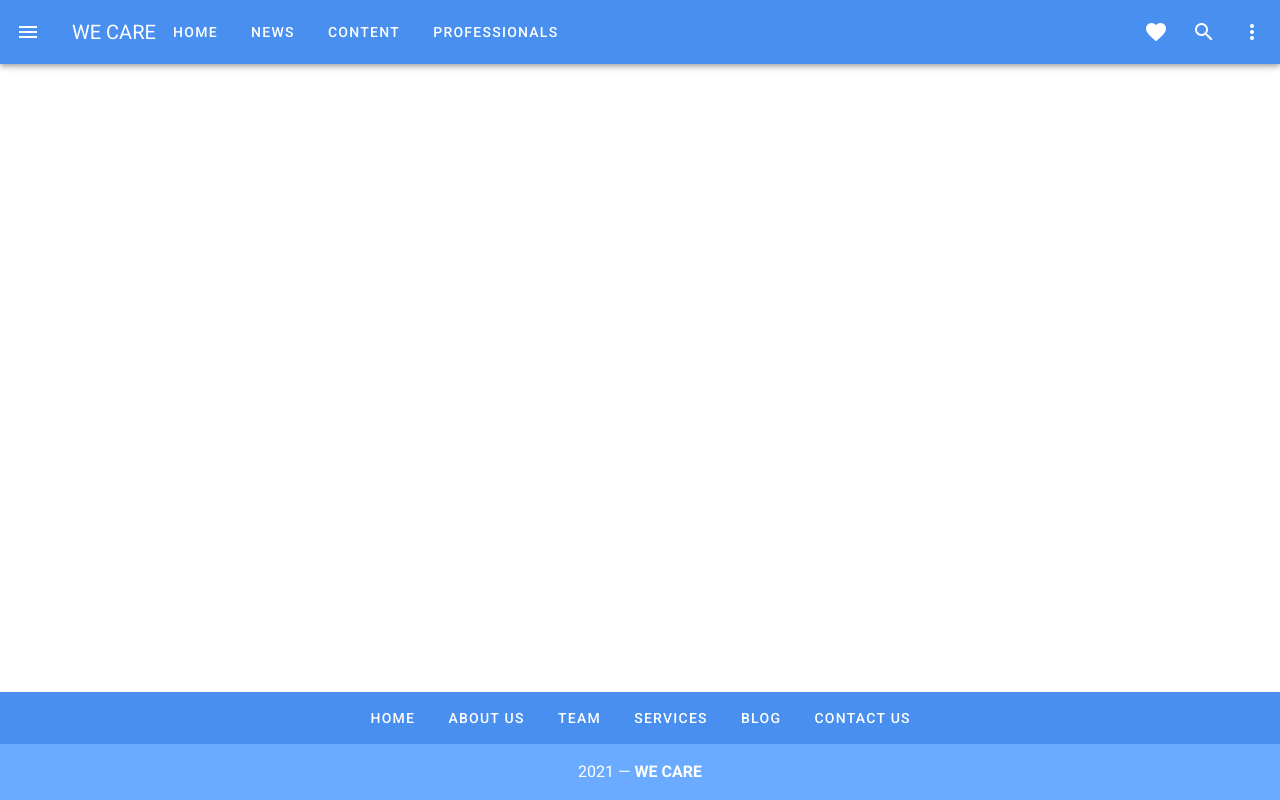
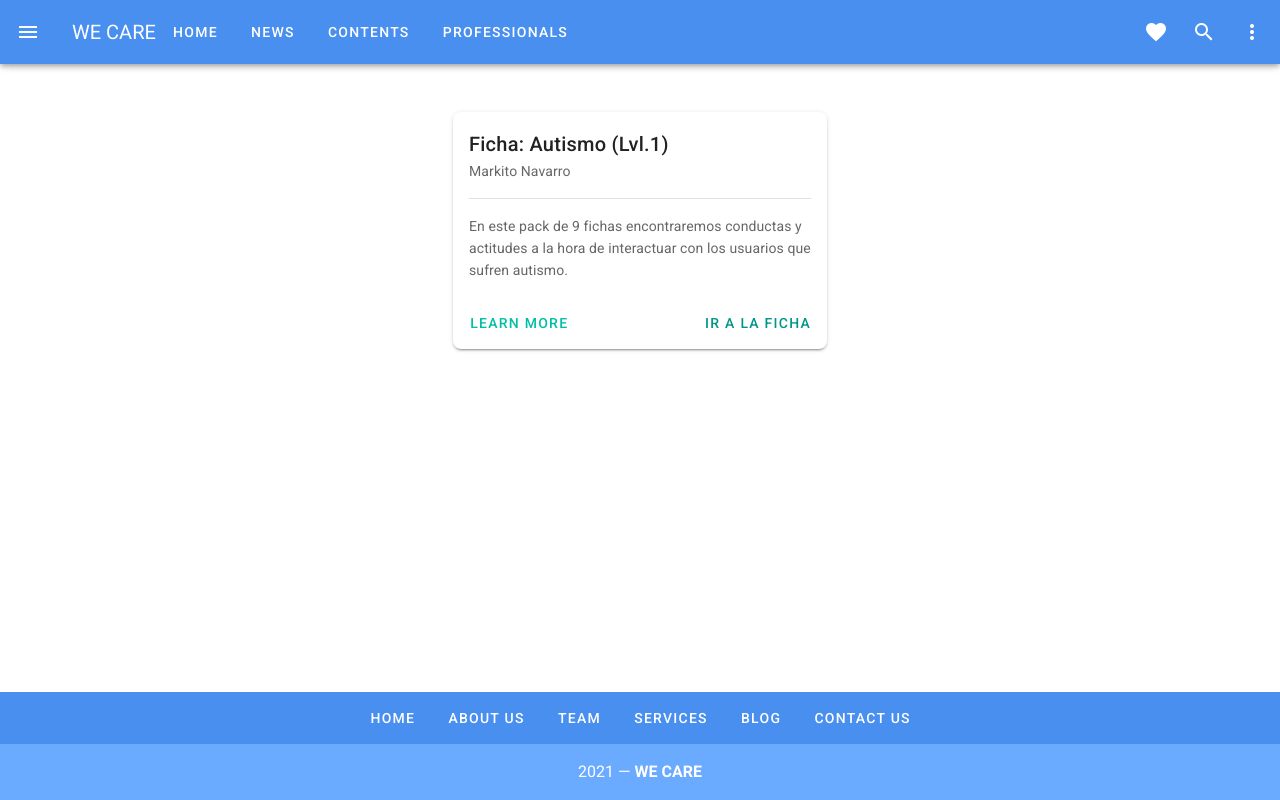
Before and after one commit to Saixel/PROJECT-WE-CARE-VUE, a Vue app: page /contents in a window 1280 px wide. Built offline with nearby package versions, Linux system fonts and the light colour scheme.

Commit message:
content card funcionando

```diff
--- /dev/null
+++ b/src/components/ContentCard.vue
@@ -0,0 +1,84 @@
+<template>
+  <v-card :loading="loading" class="mx-auto my-12 rounded-lg" max-width="374">
+    <v-card-title>Ficha: Autismo (Lvl.1)</v-card-title>
+    <v-card-subtitle>Markito Navarro</v-card-subtitle>
+    <v-divider class="mx-4"></v-divider>
+    <v-card-text>
+      <div>
+        En este pack de 9 fichas encontraremos conductas y actitudes a la hora
+        de interactuar con los usuarios que sufren autismo.
+      </div>
+    </v-card-text>
+
+    <v-card-actions >
+      <v-btn text color="teal accent-4" @click="reveal = true">
+        Learn More
+      </v-btn>
+      <v-spacer></v-spacer>
+      <v-btn text color="teal accent-6">Ir a la ficha</v-btn>
+    </v-card-actions>
+
+    <v-expand-transition>
+      <v-card
+        v-if="reveal"
+        class="transition-fast-in-fast-out v-card--reveal"
+        style="height: 100%;"
+      >
+        <v-list-item class="d-flex">
+          <v-list-item-content class="align-self-start pt-4">
+            <h2>Markito Marrero</h2>
+            <h4 class="grey--text">-Luchar es el primer paso al triunfo-</h4>
+          </v-list-item-content>
+
+          <v-list-item-avatar tile size="80" color="grey">
+              <v-img
+              src="../assets/markito.jpg"
+            ></v-img>
+          </v-list-item-avatar>
+        </v-list-item>
+
+        <v-divider class="mx-4"></v-divider>
+        <v-card-text>
+          <p>Me gusta comer perros (ئۇزۇن ئۆمۈر كۆرىدىغان شەيتانلار).</p>
+        </v-card-text>
+        <v-card-actions class="pt-0">
+          <v-btn text color="teal accent-4" @click="reveal = false">
+            Close
+          </v-btn>
+          <v-spacer></v-spacer>
+      <v-btn text color="teal accent-6">Ir al profecional</v-btn>
+        </v-card-actions>
+      </v-card>
+    </v-expand-transition>
+  </v-card>
+</template>
+
+
+
+<script>
+export default {
+  data: () => ({
+    loading: false,
+    selection: 1,
+    reveal: false,
+  }),
+
+  methods: {
+    reserve() {
+      this.loading = true;
+
+      setTimeout(() => (this.loading = false), 2000);
+    },
+  },
+};
+</script>
+
+
+<style scoped>
+.v-card--reveal {
+  bottom: 0;
+  opacity: 1 !important;
+  position: absolute;
+  width: 100%;
+}
+</style>
--- a/src/components/Header.vue
+++ b/src/components/Header.vue
@@ -13,7 +13,8 @@
         rounded
         class="my-2"
       >
-        <router-link :to="`/` + link">{{ link }}</router-link>
+        <!-- `/` + link" -->
+        <router-link :to="{ name: link }">{{ link }}</router-link>
       </v-btn>
 
       <v-spacer></v-spacer>
@@ -46,7 +47,7 @@
 <script>
 export default {
   data: () => ({
-    links: ["home", "news", "content", "professionals"],
+    links: ["Home", "News", "Contents", "Professionals"],
   }),
 };
 </script>
--- a/src/components/Welcome.vue
+++ b/src/components/Welcome.vue
@@ -1,14 +1,15 @@
 <template>
-  <v-container fill-height fluid>
-    <v-row align="center" justify="center">
-      <v-col><h1>WELCOME TO WE CARE</h1></v-col>
-      <v-col>INSERT PRETTY IMAGE HERE</v-col>
-    </v-row>
-  </v-container>
+  <div>
+    <h1>COMING SOON!</h1>
+  </div>
 </template>
 
 <script>
-export default {};
+  export default {
+
+  }
 </script>
 
-<style lang="scss" scoped></style>
+<style lang="scss" scoped>
+
+</style>
--- a/src/router/index.js
+++ b/src/router/index.js
@@ -2,7 +2,7 @@ import Vue from "vue";
 import VueRouter from "vue-router";
 import Home from "../views/Home.vue";
 import Professionals from "../views/Professionals.vue";
-
+import Contents from "../views/Contents.vue";
 
 Vue.use(VueRouter);
 
@@ -12,15 +12,20 @@ const routes = [
     name: "Home",
     component: Home,
   },
-  {
-    path: "/home",
-    name: "Home",
-    component: Home,
-  },
+  // {
+  //   path: "/home",
+  //   name: "Home",
+  //   component: Home,
+  // },
   {
     path: "/professionals",
     name: "Professionals",
     component: Professionals,
+  },
+  {
+    path: "/contents",
+    name: "Contents",
+    component: Contents,
   },
   {
     path: "/about",
--- /dev/null
+++ b/src/views/Contents.vue
@@ -0,0 +1,23 @@
+<template>
+      <ContentCard />
+</template>
+
+<script>
+import ContentCard from "../components/ContentCard";
+// import userService from "@/services/userService.js";
+
+export default {
+  name: "Home",
+  components: {
+    ContentCard,
+  },
+  data() {
+    return {
+      contents: ['hola', 'adios'],
+    };
+  },
+  // async mounted() {
+  //   this.contents = await userService.getcontents();
+  // },
+};
+</script>
```
Also changed, not shown: src/assets/markito.jpg (added), 1 other file (tests, documents, lock files or other folders).
